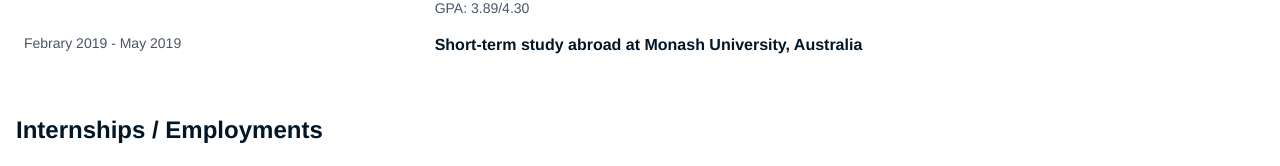
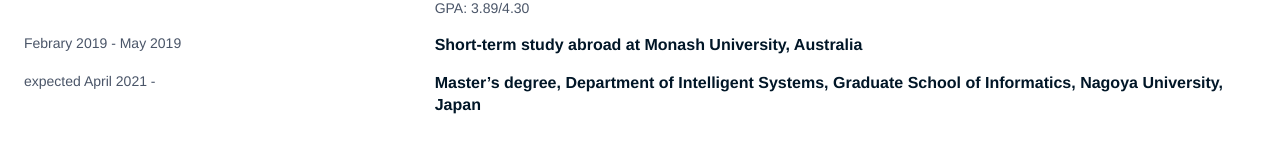
Before and after one commit to hppRC/hppRC.github.io, a Next.js app: page / in a window 1280 px wide. Shown: the part 495-661 px from the top of the page. Built offline with nearby package versions, Linux system fonts and the light colour scheme.

Commit message:
:sparkles: Update profiles

```diff
--- a/package.json
+++ b/package.json
@@ -11,9 +11,7 @@
     "lint": "eslint --ext .js,.jsx,.ts,.tsx --ignore-path .eslintignore .",
     "fix": "eslint --ext .js,.jsx,.ts,.tsx --ignore-path .eslintignore . --fix"
   },
-  "resolutions": {
-    "webpack": "^5.0.0-beta.22"
-  },
+
   "dependencies": {
     "imagemin-mozjpeg": "9.0.0",
     "imagemin-optipng": "8.0.0",
--- a/src/components/organized-resource.tsx
+++ b/src/components/organized-resource.tsx
@@ -1,5 +1,4 @@
 import { ExternalLink } from 'src/components';
-import { Resource } from 'src/types';
 
 type InnerProps = {
   resource: Resource;
@@ -13,7 +12,7 @@ export const OrganizedResource: React.FCX<InnerProps> = ({ resource: { title, pe
       <h3 className={`leading-tight lg:leading-snug text-sm lg:text-base ${bold ? `font-bold` : ``}`}>
         {relatedLink ? <ExternalLink href={relatedLink}>{title}</ExternalLink> : <>{title}</>}
       </h3>
-      {text && <p className='leading-tight lg:leading-snug text-xs lg:text-sm text-gray-700'>{text}</p>}
+      <p className='leading-tight lg:leading-snug text-xs lg:text-sm text-gray-700'>{text}</p>
     </div>
   </li>
 );
--- a/src/components/resources-section.tsx
+++ b/src/components/resources-section.tsx
@@ -1,5 +1,4 @@
 import { OrganizedResources } from 'src/components';
-import { Resource } from 'src/types';
 
 type Props = {
   resources: ReadonlyArray<Resource>;
--- a/src/pages/experience.tsx
+++ b/src/pages/experience.tsx
@@ -1,5 +1,4 @@
 import { ResourcesSection } from 'src/components';
-import { Resource } from 'src/types';
 
 const eventsResources: ReadonlyArray<Resource> = [
   { title: `Cyber Agent Backend Tuning Competition`, text: `1st place out of 20 competitors`, period: `June 2020` },
--- a/src/pages/index.tsx
+++ b/src/pages/index.tsx
@@ -1,7 +1,6 @@
 import Icon from 'public/images/icon.png';
 import WebpIcon from 'public/images/icon.png?webp';
 import { ExternalLink, ResourcesSection } from 'src/components';
-import { Resource } from 'src/types';
 
 const educationResources: ReadonlyArray<Resource> = [
   {
@@ -12,6 +11,10 @@ const educationResources: ReadonlyArray<Resource> = [
   {
     title: `Short-term study abroad at Monash University, Australia`,
     period: `Febrary 2019 - May 2019`,
+  },
+  {
+    title: `Master’s degree, Department of Intelligent Systems, Graduate School of Informatics, Nagoya University, Japan`,
+    period: `expected April 2021 -`,
   },
 ];
 
--- a/tailwind.config.js
+++ b/tailwind.config.js
@@ -2,4 +2,8 @@ module.exports = {
   purge: [`./src/**/*.html`, `./src/**/*.tsx`, `./src/**/*.jsx`, `./src/**/*.scss`, `./src/**/*.css`],
   variants: {},
   plugins: [],
+  future: {
+    removeDeprecatedGapUtilities: true,
+    purgeLayersByDefault: true,
+  },
 };
```
Also changed, not shown: src/types/index.d.ts (+4 -4 lines), 1 other file (tests, documents, lock files or other folders).
